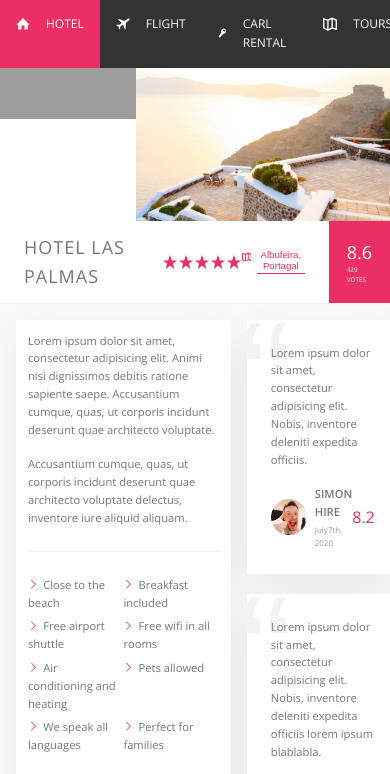
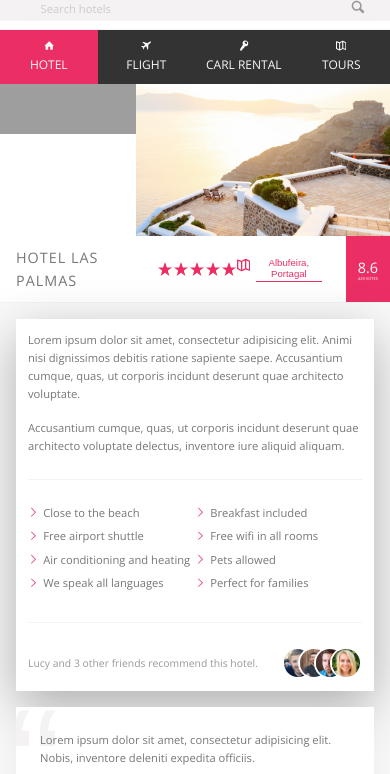
Before and after one commit to Simon-Busch/trillo, a website: page index.html in a window 390 px wide. Shown: the part 58-832 px from the top of the page. Drawn offline with nearby package versions, Linux system fonts and the light colour scheme; grey boxes are pictures that could not be loaded.

Commit message:
responsive design 2/2

```diff
--- a/sass/abstracts/_mixins.scss
+++ b/sass/abstracts/_mixins.scss
@@ -1,4 +1,8 @@
 @mixin respond($breakpoint) {
+    @if $breakpoint == small-phone {
+        @media only screen and (max-width:31.25em) { @content }; /*= 500/16px*/
+    }
+
     @if $breakpoint == phone {
         @media only screen and (max-width:37.5em) { @content }; /*= 600px*/
     }
@@ -19,3 +23,12 @@
         @media only screen and (min-width:112.5em) { @content };/*= 1800px*/
     }
 }
+
+/*
+SASS var =
+$bp-large = 75em;
+$bp-big = 68.75em;
+$bp-tab-port = 56.25em;
+bp-phone = 37.5em;
+
+*/
--- a/sass/base/_typography.scss
+++ b/sass/base/_typography.scss
@@ -4,6 +4,11 @@
     text-transform: uppercase;
     letter-spacing: 1px;
     padding: 1.5rem 3rem ;
+
+    @include respond(phone) {
+        font-size: 1.8rem;
+        padding: 1.25rem 2rem;
+    }
 }
 
 .heading-secondary{
@@ -42,14 +47,17 @@
         width:1.2rem;
         margin-right: .7rem;
         //older browsers
-        //background-image: url(../../img/chevron-thin-right.svg);
-        //background-size: cover;
+        background-image: url(../../img/chevron-thin-right.svg);
+        background-size: cover;
 
         //newer browsers - masks
+        @supports(-webkit-mask-image:url()) or (mask-image:url()) {
         background-color: var(--color-primary);
         -webkit-mask-image: url(../../img/chevron-thin-right.svg);
         -webkit-mask-size:cover;
         mask-image: url(../../img/chevron-thin-right.svg);
         mask-size:cover;
+        background-image: none;
+        }
     }
 }
--- a/sass/components/_searchbar.scss
+++ b/sass/components/_searchbar.scss
@@ -6,6 +6,12 @@
     display:flex; /*Nested flexbox, the flex item becomes a flex container*/
     align-items: center;
     justify-content: center;
+
+    @include respond(small-phone) {
+        order:1;
+        flex: 0 0 100%;
+        background-color: var(--color-grey-light-2);
+    }
 
     &__input {
         font-family: inherit; /*input doesn't inherit that's why we must force*/
--- a/sass/layout/_description.scss
+++ b/sass/layout/_description.scss
@@ -1,18 +1,26 @@
-.detail {
-    display:flex;
-    padding:4.5rem;
-    background-color: var(--color-grey-light-1);
-    border-bottom: var(--border-light);
-}
+
 
 .description {
     font-size: 1.4rem;
+    background-color: #fff;
     color:var(--color-grey-dark-2);
     padding: 3rem;
     box-shadow: var(--shadow-dark);
     flex: 0 0 60%;
     margin-right: 4.5rem;
+
+    @include respond(tab-port) {
+        padding: 1.5rem;
+        margin-right:2rem;
+    }
+
+    @include respond(phone) {
+        margin-right:0;
+        margin-bottom:2rem;
+    }
 }
+
+
 
 .recommend {
     font-size: 1.3rem;
--- a/sass/layout/_details.scss
+++ b/sass/layout/_details.scss
@@ -6,19 +6,8 @@
     border-bottom: var(--border-std);
 
     @include respond(tab-port) {
+        flex-direction: column;
         padding: 2rem;
     }
+
 }
-
-.description {
-    background-color: #fff;
-    box-shadow: var(--shadow-light);
-    padding: 3rem;
-    flex: 0 0 60%;
-    margin-right:4.5rem;
-
-    @include respond(tab-port) {
-        padding: 1.5rem;
-        margin-right:2rem;
-    }
-}
--- a/sass/layout/_header.scss
+++ b/sass/layout/_header.scss
@@ -6,4 +6,10 @@
     display:flex;
     justify-content: space-between; /*devides the empty space between the elements*/
     align-items: center;
+
+    @include respond(small-phone) {
+        flex-wrap:wrap;
+        height: 11rem;
+        align-content: space-around;
+    }
 }
--- a/sass/layout/_hotelview.scss
+++ b/sass/layout/_hotelview.scss
@@ -52,16 +52,28 @@
         flex-direction: column;
         align-items: center;
         justify-content: center;
+
+        @include respond(phone) {
+            padding: 0 1.5rem;
+        }
     }
 
     &__rating-average {
         font-size: 2.25rem;
         font-weight: 300;
         margin-bottom: -.3rem;
+
+        @include respond(phone) {
+            font-size: 1.8rem;
+        }
     }
 
     &__rating-count {
         font-size: .8rem;
         text-transform: uppercase;
+
+        @include respond(phone) {
+            font-size: .5rem;
+        }
     }
 }
--- a/sass/layout/_navigation.scss
+++ b/sass/layout/_navigation.scss
@@ -84,6 +84,11 @@
             justify-content: center;
             padding: 2rem;
         }
+
+        @include respond(phone) {
+            flex-direction: column;
+            padding: 1.2rem;
+        }
     }
 
 
@@ -94,5 +99,11 @@
         margin-right: 2rem;
         fill: currentColor; //currentColor = color of the parent element
 
+        @include respond(phone) {
+            margin-right: 0;
+            margin-bottom: .5rem;
+            width:1.3rem;
+            height:1.4rem;
+        }
     }
 }
```
Also changed, not shown: package.json (+2 -7 lines), sass/main.css, sass/main.scss (line endings or trailing spaces), 1 other file.
